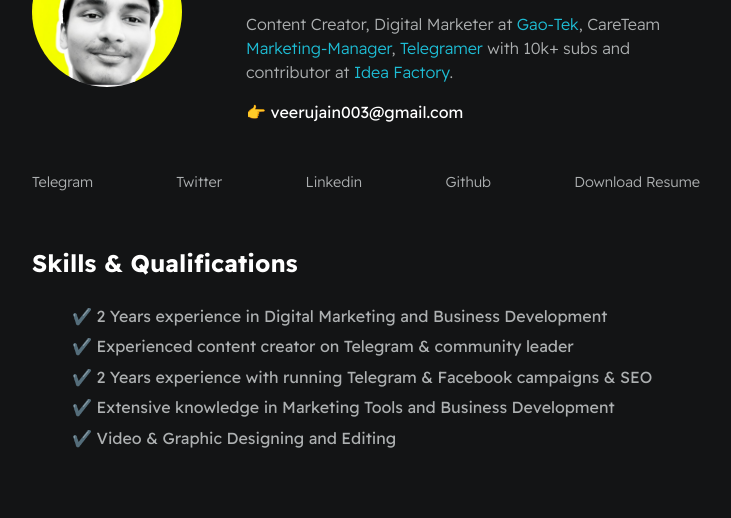
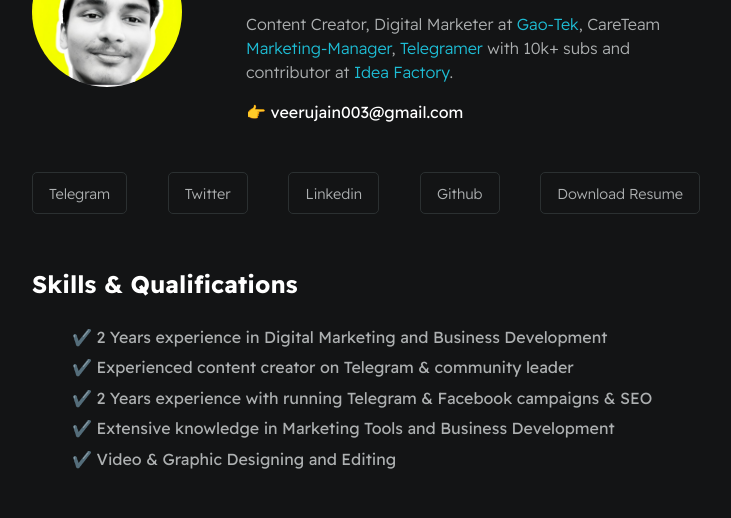
Before and after one commit to Virendra-Jain/Resume-Website-dark, a plain HTML site: page index.html in a window 1280 px wide. Shown: the part 156-674 px from the top of the page, without its empty margins (274-1005 px from the left). Drawn offline with Linux system fonts and the light colour scheme.

Commit message:
Update index.html

```diff
--- a/index.html
+++ b/index.html
@@ -25,11 +25,11 @@
             <section class="section--page">
 
                 <div id="socials--list">
-                    <a href="https://t.me/Science_of_facts" target="_blank">Telegram</a>
-                    <a href="https://twitter.com/trickymarketing" target="_blank">Twitter</a>
-                    <a href="https://www.linkedin.com/in/virendra-jain-475a33241/" target="_blank">Linkedin</a>
-                    <a href="https://github.com/Virendra-Jain" target="_blank">Github</a>
-                    <a href="./assets/Resume.pdf" target="_blank">Download Resume</a>
+                    <div class="card--techstack"><a href="https://t.me/Science_of_facts" target="_blank">Telegram</a></div>
+                    <div class="card--techstack"><a href="https://twitter.com/trickymarketing" target="_blank">Twitter</a></div>
+                    <div class="card--techstack"><a href="https://www.linkedin.com/in/virendra-jain-475a33241/" target="_blank">Linkedin</a></div>
+                    <div class="card--techstack"><a href="https://github.com/Virendra-Jain" target="_blank">Github</a></div>
+                    <div class="card--techstack"><a href="./assets/Resume.pdf" target="_blank">Download Resume</a></div>
                 </div>
             </section>
 
```
